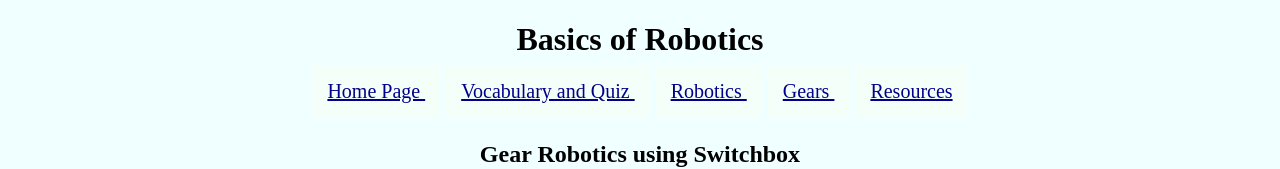
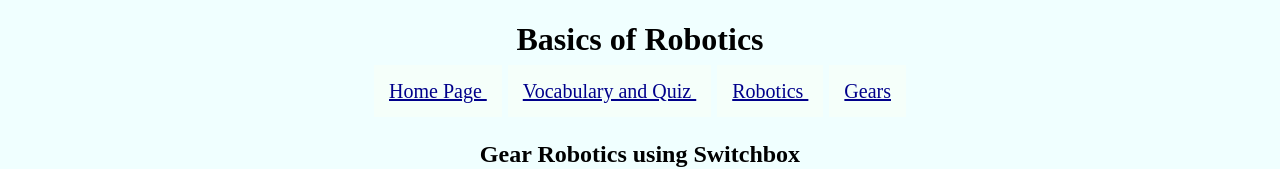
Before and after one commit to CSUMBCLASS/csumbclass.github.io, a plain HTML site: page lab3/page3.html in a window 1280 px wide. Shown: the top 169 px of the page. Drawn offline with Linux system fonts and the light colour scheme.

Commit message:
Update page3.html

```diff
--- a/lab3/page3.html
+++ b/lab3/page3.html
@@ -13,7 +13,7 @@
 	<a href="page2.html"> Vocabulary and Quiz </a>
 	<a href="page3.html"> Robotics </a>
 	<a href="page4.html"> Gears </a>
-	<a href="page5.html"> Resources </a>
+
 
 		<br><br>
 	<h2> Gear Robotics using Switchbox</h2>
```
